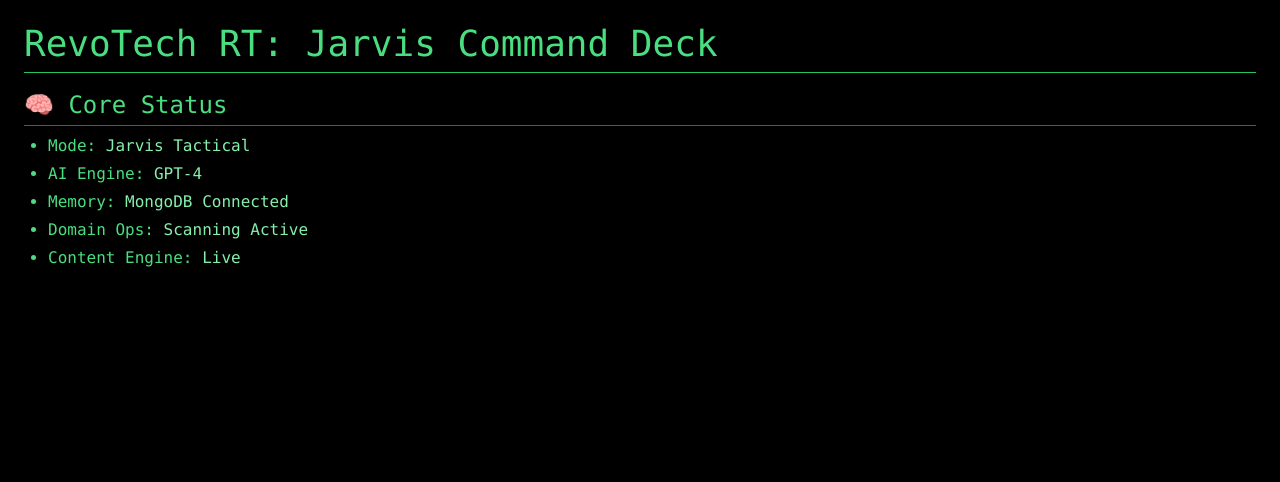
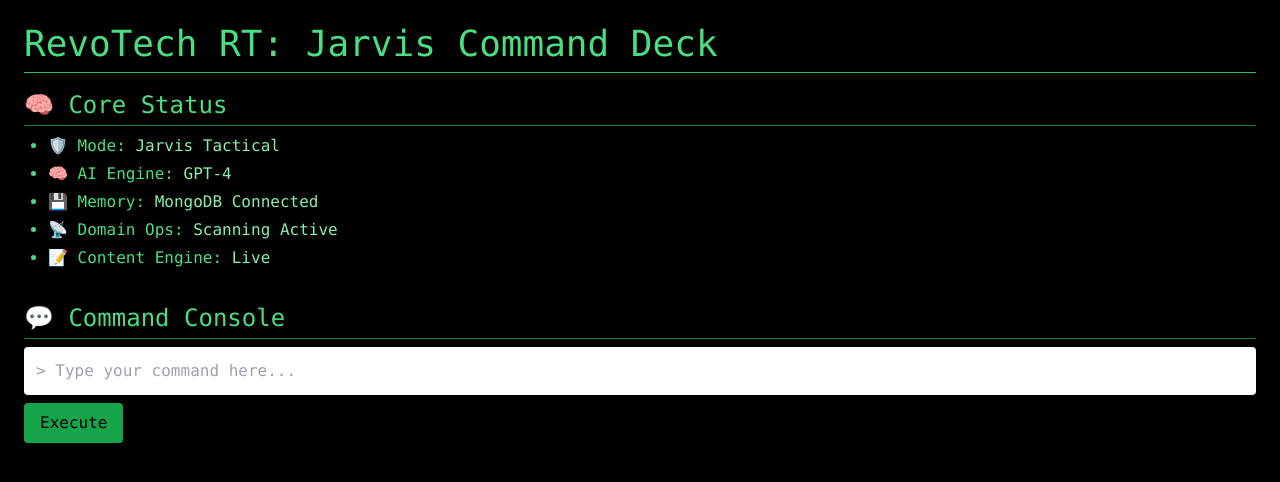
Before and after one commit to emminamuratovic/overlays, a React (Create React App) app in the folder frontend/: page / in a window 1280 px wide. Shown: the top 482 px of the page. Built offline with nearby package versions, Linux system fonts and the light colour scheme.

Commit message:
Update JarvisDashboard.jsx

```diff
--- a/frontend/src/components/JarvisDashboard.jsx
+++ b/frontend/src/components/JarvisDashboard.jsx
@@ -3,9 +3,6 @@ import { useState, useEffect } from 'react';
 export default function JarvisDashboard() {
   const [userPrompt, setUserPrompt] = useState('');
   const [aiResponse, setAiResponse] = useState('');
-  const [models, setModels] = useState([]);
-  const [memoryLog, setMemoryLog] = useState([]);
-  const [isListening, setIsListening] = useState(false);
 
   const handleSubmit = async (e) => {
     e.preventDefault();
@@ -13,65 +10,65 @@ export default function JarvisDashboard() {
 
     const res = await fetch("/api/chat", {
       method: "POST",
-      headers: { "Content-Type": "application/json" },
+      headers: {
+        "Content-Type": "application/json"
+      },
       body: JSON.stringify({ userPrompt })
     });
 
     const data = await res.json();
-    streamResponse(data.response?.content || "No response received.");
-    setMemoryLog(prev => [...prev, { prompt: userPrompt, response: data.response?.content }]);
+    streamText(data.response?.content || "⚠️ No response received.");
   };
 
-  const streamResponse = (text) => {
+  const streamText = (text) => {
     let i = 0;
     setAiResponse("");
     const interval = setInterval(() => {
-      setAiResponse(prev => prev + text.charAt(i));
+      setAiResponse((prev) => prev + text.charAt(i));
       i++;
       if (i >= text.length) clearInterval(interval);
     }, 20);
   };
 
-  const fetchModels = async () => {
-    const res = await fetch("/api/models");
-    const data = await res.json();
-    setModels(data.models || []);
-  };
-
-  const startVoiceInput = () => {
-    const recognition = new (window.SpeechRecognition || window.webkitSpeechRecognition)();
-    recognition.lang = 'en-US';
-    recognition.interimResults = false;
-    recognition.maxAlternatives = 1;
-
-    recognition.onresult = (event) => {
-      setUserPrompt(event.results[0][0].transcript);
-    };
-
-    recognition.onend = () => {
-      setIsListening(false);
-    };
-
-    recognition.start();
-    setIsListening(true);
-  };
-
   return (
-    <div className="w-screen h-screen bg-black text-green-400 font-mono p-6 overflow-y-scroll">
+    <div className="min-h-screen bg-black text-green-400 font-mono p-6">
       <h1 className="text-4xl mb-4 border-b pb-2 border-green-500">RevoTech RT: Jarvis Command Deck</h1>
 
       <section className="mb-8">
         <h2 className="text-2xl border-b border-green-700 pb-1 mb-2">🧠 Core Status</h2>
         <ul className="list-disc ml-6 space-y-1">
-          <li>Mode: <span className="text-green-300">Jarvis Tactical</span></li>
-          <li>AI Engine: <span className="text-green-300">GPT-4</span></li>
-          <li>Memory: <span className="text-green-300">MongoDB Connected</span></li>
-          <li>Domain Ops: <span className="text-green-300">Scanning Active</span></li>
-          <li>Content Engine: <span className="text-green-300">Live</span></li>
+          <li>🛡️ Mode: <span className="text-green-300">Jarvis Tactical</span></li>
+          <li>🧠 AI Engine: <span className="text-green-300">GPT-4</span></li>
+          <li>💾 Memory: <span className="text-green-300">MongoDB Connected</span></li>
+          <li>📡 Domain Ops: <span className="text-green-300">Scanning Active</span></li>
+          <li>📝 Content Engine: <span className="text-green-300">Live</span></li>
         </ul>
       </section>
 
-      {/* Additional UI sections omitted for brevity */}
+      <section className="mb-8">
+        <h2 className="text-2xl border-b border-green-700 pb-1 mb-2">💬 Command Console</h2>
+        <form onSubmit={handleSubmit} className="mb-4">
+          <input
+            type="text"
+            value={userPrompt}
+            onChange={(e) => setUserPrompt(e.target.value)}
+            className="w-full bg-white text-black p-3 rounded"
+            placeholder="> Type your command here..."
+          />
+          <button
+            type="submit"
+            className="mt-2 bg-green-600 hover:bg-green-700 text-black px-4 py-2 rounded"
+          >
+            Execute
+          </button>
+        </form>
+        {aiResponse && (
+          <div className="bg-green-950 p-4 rounded shadow-md whitespace-pre-wrap text-green-300">
+            <strong className="text-pink-400">🤖 RevoTech:</strong>
+            <p className="mt-2">{aiResponse}</p>
+          </div>
+        )}
+      </section>
     </div>
   );
 }
```
